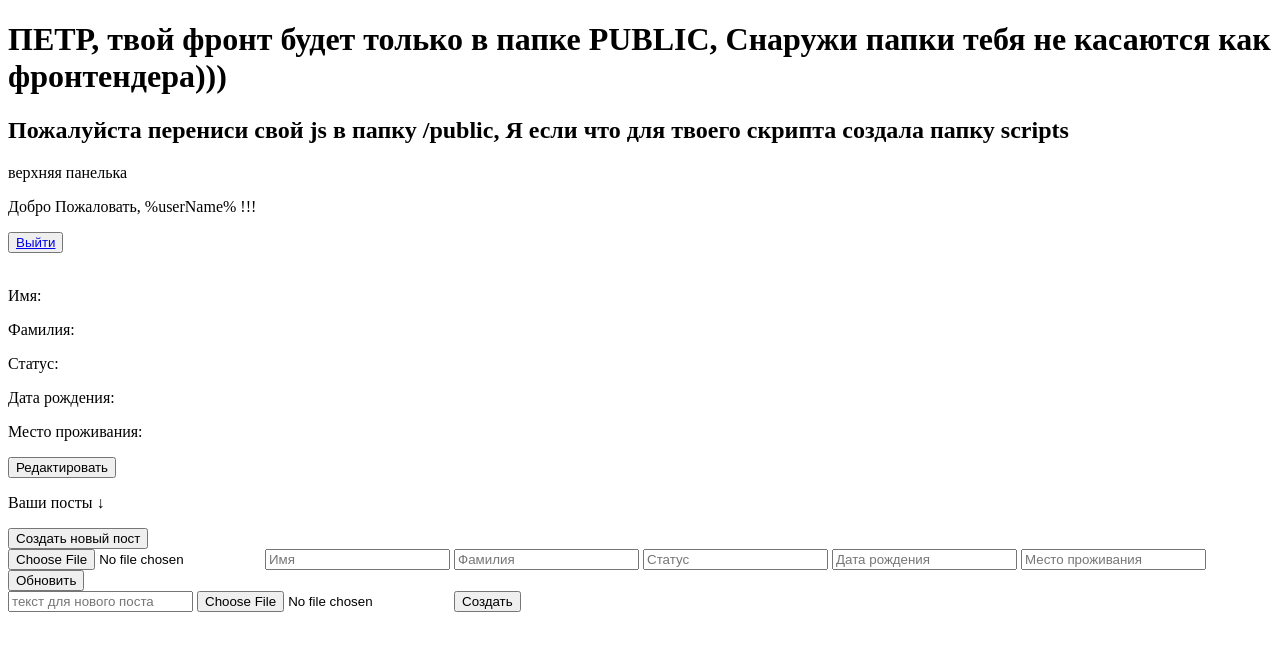
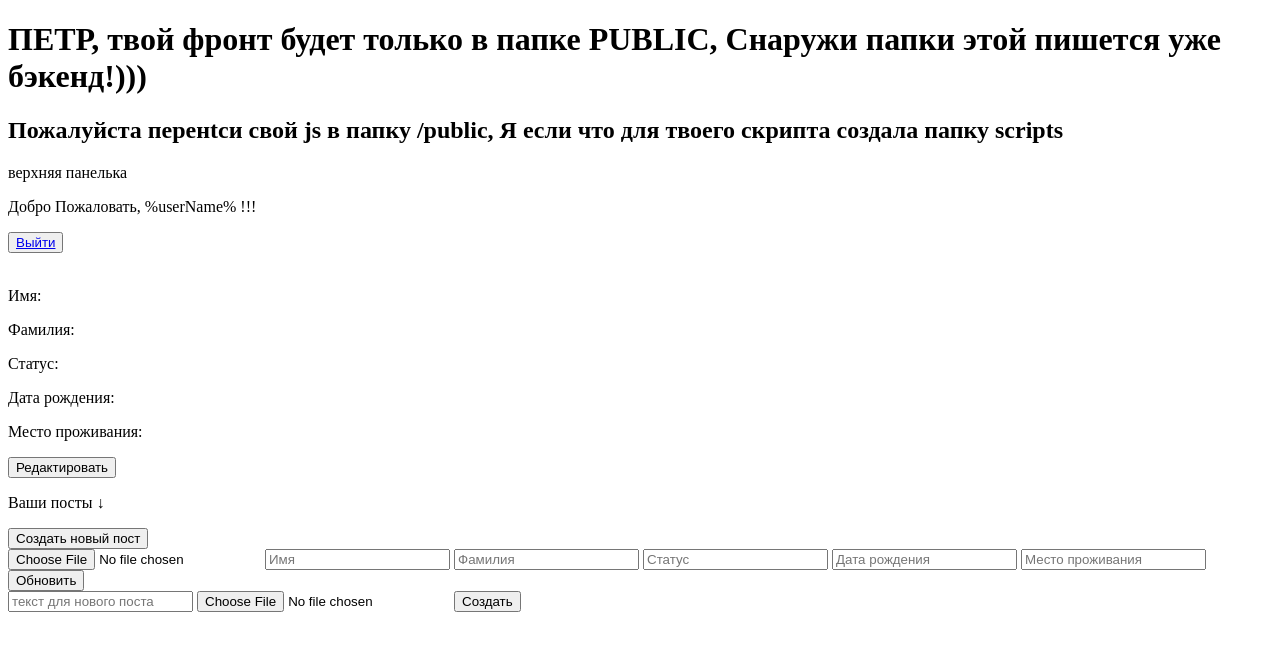
Before and after one commit to l1ng1/node-project, a website with bundled scripts: page public/resources/user.html in a window 1280 px wide. Built offline with nearby package versions, Linux system fonts and the light colour scheme.

Commit message:
Update user.html

```diff
--- a/public/resources/user.html
+++ b/public/resources/user.html
@@ -7,8 +7,8 @@
     <title>chatik ot Petyi & Gulzhan</title>
 </head>
 <body>
-    <h1> ПЕТР, твой фронт будет  только в папке PUBLIC, Снаружи папки тебя не касаются как фронтендера)))</h1>
-    <h2> Пожалуйста перениси свой js в папку /public, Я если что для твоего скрипта создала папку scripts</h2>
+    <h1> ПЕТР, твой фронт будет  только в папке PUBLIC, Снаружи папки этой пишется уже бэкенд!)))</h1>
+    <h2> Пожалуйста перенtси свой js в папку /public, Я если что для твоего скрипта создала папку scripts</h2>
 
     <div class="cont3">
         <div class="panel"> верхняя панелька
```
